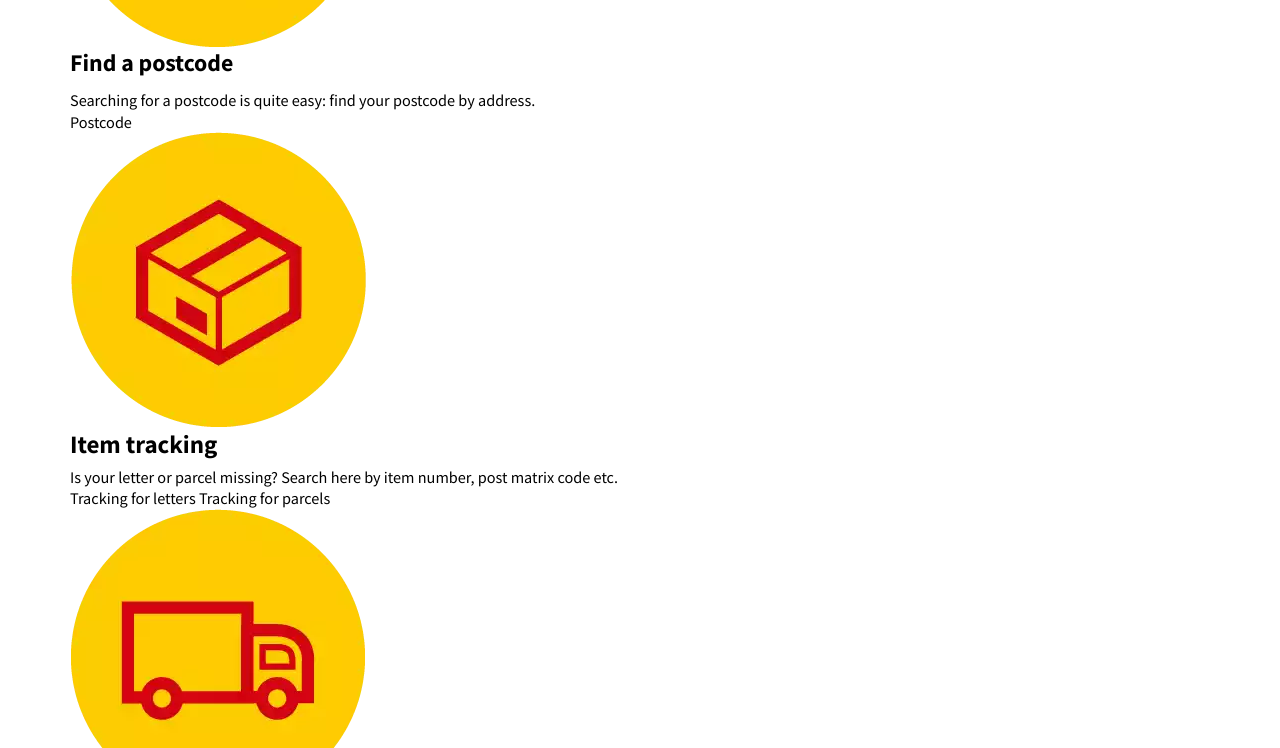
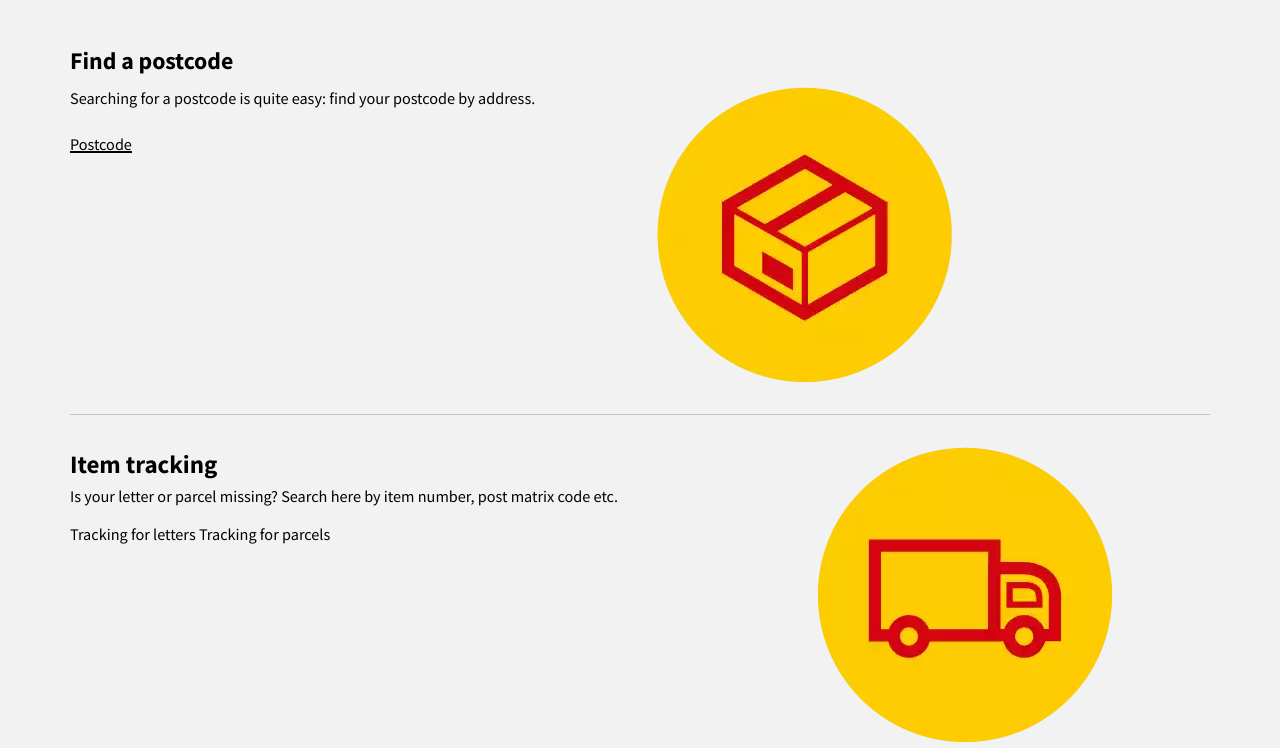
Before and after one commit to SignorPao/html-css-js-13, a plain HTML site: page index.html in a window 1280 px wide. Shown: the part 2332-3080 px from the top of the page. Drawn offline with Linux system fonts and the light colour scheme.

Commit message:
...six cards...

```diff
--- a/assets/css/style.css
+++ b/assets/css/style.css
@@ -13,6 +13,7 @@
   --black-hover: #444444;
   --black-hover-2: #818181;
   --gray: #f2f2f2;
+  --gray-2: #c4c4c4;
   --primary: #ffcc00;
   /* Fonts & Typography */
   --font: "Noto Sans JP", "Verdana", sans-serif;
@@ -81,7 +82,7 @@ body {
   margin-block-end: calc(var(--indent-default) / 2);
 }
 
-.h3{
+.h3 {
   font-size: 21px;
   font-weight: var(--font-weight-bold);
   margin-block-end: calc(var(--indent-default) / 1.5);
@@ -91,6 +92,16 @@ body {
   font-size: 19px;
   font-weight: var(--font-weight-bold);
   margin-block-end: calc(var(--indent-default) / 3);
+}
+
+.link__button {
+  text-decoration: underline;
+  text-decoration-thickness: 1.5px;
+  transition: color var(--transition);
+}
+
+.link__button:hover {
+  color: var(--black-hover-2);
 }
 
 /*
@@ -151,13 +162,6 @@ section + section {
 /* under banner text */
 .under__banner-text a {
   margin-block-start: calc(var(--indent-default) * 1.2);
-  text-decoration: underline;
-  text-decoration-thickness: 1.5px;
-  transition: color var(--transition);
-}
-
-.under__banner-text a:hover {
-  color: var(--black-hover-2);
 }
 /* end under banner text */
 
@@ -224,44 +228,62 @@ section + section {
 /* end find */
 
 /* six cards */
-.six__cards{
+.six__cards {
+  background-color: var(--gray);
+}
 
+.six__cards-container {
+  padding-block: calc(var(--indent-default) * 2);
 }
-.six__cards-container{
 
+.cards__container {
+  display: flex;
+  flex-direction: column;
+  gap: calc(var(--indent-default) * 3);
 }
-.wrapper{
 
+.top__cards {
+  margin-block-end: calc(var(--indent-default) * 2);
 }
-.cards__container{
 
+.six__cards-content {
+  display: flex;
+  align-items: flex-start;
+  gap: calc(var(--indent-default) * 2);
 }
-.top__cards{
 
+.six__cards-text {
+  flex: 50%;
 }
-.h3{
 
+.six__cards-text a {
+  margin-block-start: calc(var(--indent-default) * 1.5);
 }
-.six__cards-content{
 
+.six__cards-image {
+  flex: 50%;
 }
-.six__cards-text{
+.bottom__cards {
+  border-block-start: thin solid var(--gray-2);
+  padding-block-start: calc(var(--indent-default) * 2);
+}
 
+.bottom__cards article:not(:last-child) {
+  display: flex;
+  align-items: flex-start;
+  gap: var(--indent-default);
 }
-.six__cards-image{
 
+.bottom__card-text {
+  flex: 65%;
 }
-.bottom__cards{
 
+.bottom__card-text a {
+  margin-block-start: var(--indent-default);
 }
-.bottom__card-text{
 
-}
-.h4{
-
-}
-.bottom__card-image{
-
+.bottom__card-image {
+  flex: 35%;
 }
 /* end six cards */
 
@@ -399,11 +421,11 @@ FOOTER
     width: 25%;
   }
 
-  .find__articles{
+  .find__articles {
     justify-content: space-around;
   }
 
-  .find__articles article{
+  .find__articles article {
     width: 35%;
   }
 }
--- a/index.html
+++ b/index.html
@@ -87,7 +87,7 @@
           services as well as corporate communications solutions. Deutsche Post
           is a corporate brand of the mail and logistics Group DHL Group.
         </p>
-        <a href="#!">More about DHL Group</a>
+        <a href="#!" class="link__button">More about DHL Group</a>
       </section>
 
       <section class="information">
@@ -173,7 +173,7 @@
                     If you need retail outlets and DHL Paketshops click here for
                     more information.
                   </p>
-                  <a href="#!">Postfinder</a>
+                  <a href="#!" class="link__button">Postfinder</a>
                 </div>
 
                 <div class="six__cards-image">
@@ -194,7 +194,7 @@
                     Do you need a mailbox for posting a letter? Find one in your
                     neighborhood.
                   </p>
-                  <a href="#!">Mailbox</a>
+                  <a href="#!" class="link__button">Mailbox</a>
                 </div>
 
                 <div class="six__cards-image">
@@ -215,7 +215,7 @@
                     Searching for a postcode is quite easy: find your postcode
                     by address.
                   </p>
-                  <a href="#!">Postcode</a>
+                  <a href="#!" class="link__button">Postcode</a>
                 </div>
 
                 <div class="six__cards-image">
```
